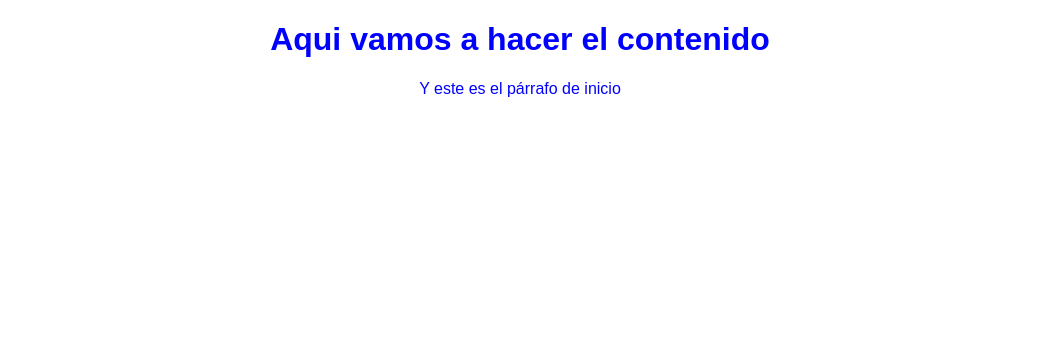
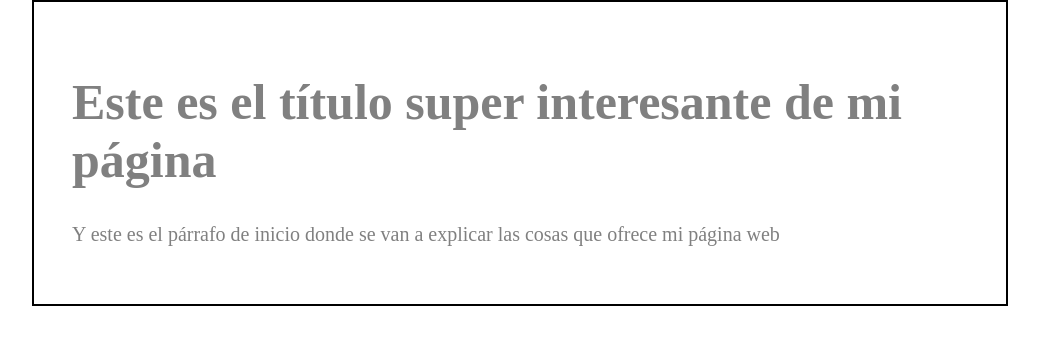
Before and after one commit to SandyLizzy14/Mi_pagina_web, a plain HTML site: page mipagina.html in a window 1280 px wide. Shown: the whole page, without its empty margins (120-1159 px from the left). Drawn offline with Linux system fonts and the light colour scheme.

Commit message:
Segundo Commit a mipagina.html

```diff
--- a/css/estilos.css
+++ b/css/estilos.css
@@ -1,5 +1,20 @@
 body {
-    color:blue;
+    color:gray;
     text-align:center;
-    font-family: "Arial";
+    font-family: "San Serif";
+    font-size: 20px;
+    margin: 0;
+    padding: 0;
 }
+
+#container {
+    width: 70%;
+    padding: 1cm;
+    text-align: left;
+    border: 2px solid black;
+    margin: 0 auto;
+}
+
+#container h1 {
+    font-size: 50px;
+}
--- a/mipagina.html
+++ b/mipagina.html
@@ -6,8 +6,11 @@
     <link rel="stylesheet" href="css/estilos.css">
 </head>
 <body>
-    <h1>Aqui vamos a hacer el contenido</h1>
-    <p>Y este es el párrafo de inicio</p>
-
+    <div id="container">
+        <div id="pagina">
+            <h1>Este es el título super interesante de mi página</h1>
+            <p>Y este es el párrafo de inicio donde se van a explicar las cosas que ofrece mi página web</p>
+        </div>
+    </div>
 </body>
 </html>
```
